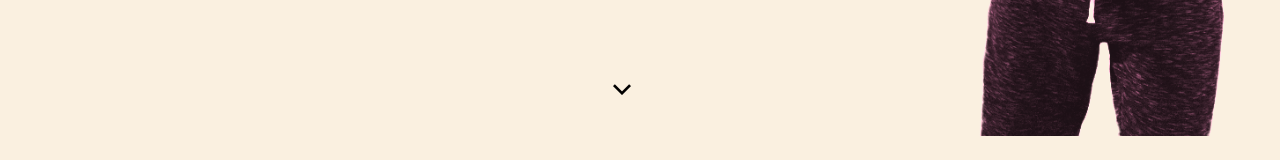
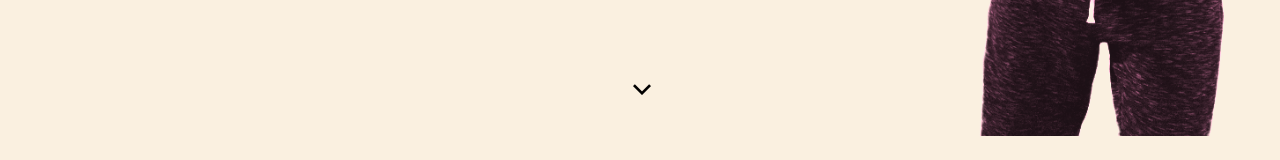
Before and after one commit to EwbiDev/ewbi-portfolio, a React (Vite) app: page / in a window 1280 px wide. Shown: the part 664-824 px from the top of the page. Built offline with nearby package versions, Linux system fonts and the light colour scheme.

Commit message:
feat: center next page button

```diff
--- a/src/commonComponents/NextPage.jsx
+++ b/src/commonComponents/NextPage.jsx
@@ -1,6 +1,6 @@
 export default function NextPage() {
   return (
-    <div className="material-symbols-outlined fixed bottom-4 right-1/2 -translate-y-1/4 cursor-pointer text-4xl hover:animate-bounce">
+    <div className="material-symbols-outlined fixed bottom-4 right-1/2 -mr-5 -translate-y-1/4 cursor-pointer text-4xl will-change-transform hover:animate-bounce">
       keyboard_arrow_down
     </div>
   );
```
